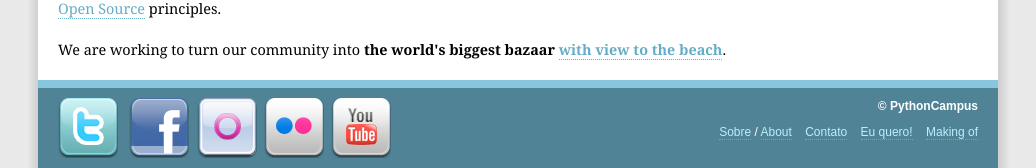
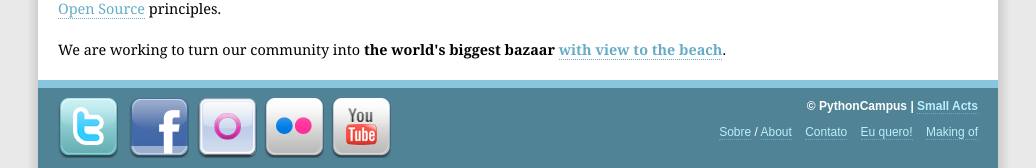
Before and after one commit to flavioamieiro/pythoncampus, a Django app: template templates/about.html in a window 1280 px wide. Shown: the part 717-885 px from the top of the page, without its empty margins (122-1158 px from the left). Run offline with Django 3.2, Linux system fonts and the light colour scheme; the template is opened without the code that fills it, so the values that code supplies are empty; parts of the project's set-up code (start-up, migrations or seed data) failed here and were passed over; some libraries are stand-ins or nearby versions.

Commit message:
Adding Small Acts link on footer

```diff
--- a/templates/base.html
+++ b/templates/base.html
@@ -42,7 +42,7 @@
         <!---li><a href="#"><img src="images/vimeo.png" alt="Vimeo" /></a></li-->
       </ul>
       <div id="info">
-      <p>&copy PythonCampus</p>
+      <p>&copy PythonCampus | <a href="http://smallactsmanifesto.org/">Small Acts</a></p>
       <ul id="menu-footer">
         <li><a href="/sobre/">Sobre</a> / <a href="/about/">About</a></li>
         <li><a href="/contato/">Contato</a></li>
```
